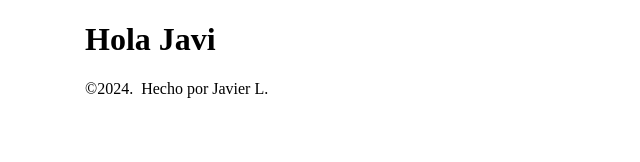
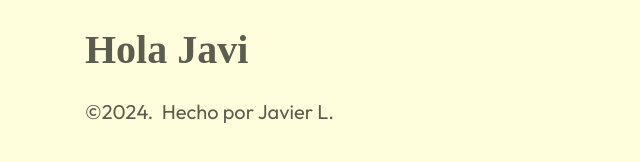
Before and after one commit to jglopezre/javierl-personal-page, a Gatsby site: page / in a window 1280 px wide. Shown: the whole page, without its empty margins (0-640 px from the left). Built offline with nearby package versions, Linux system fonts and the light colour scheme; Gatsby itself is replaced by a stand-in of ours; a web font is replaced by a local one.

Commit message:
feature Global Styles added
- Global styles from styled components has been made
- Theme for styled components using has been made
- gatsby-node configuration fixed
- useDarkMOde custom hook added

December 6, 2024

```diff
--- a/gatsby-browser.ts
+++ /dev/null
@@ -1 +0,0 @@
-import 'normalize.css';
--- /dev/null
+++ b/gatsby-browser.tsx
@@ -0,0 +1,10 @@
+/* eslint-disable react-hooks/rules-of-hooks */
+import React from 'react';
+import 'normalize.css';
+import { ThemeWrapper } from '@/components/ThemeWrapper';
+
+export const wrapPageElement = ({ element }: { element: React.ReactNode }) => (
+  <ThemeWrapper>
+    {element}
+  </ThemeWrapper>
+);
--- a/gatsby-config.ts
+++ b/gatsby-config.ts
@@ -2,8 +2,11 @@ import type { GatsbyConfig } from 'gatsby';
 
 const config: GatsbyConfig = {
   siteMetadata: {
-    title: 'javierl-personal-page',
-    siteUrl: 'https://www.yourdomain.tld',
+    title: 'Lo de Javi',
+    description: 'Portfolio personal y blog donde comparto lo que se',
+    siteUrl: 'https://www.lodejavi.xyz',
+    image: '/images/icon.png',
+    author: 'Javier Lopez',
   },
   // More easily incorporate content into your pages through automatic TypeScript
   // type generation and better GraphQL IntelliSense.
@@ -32,6 +35,26 @@ const config: GatsbyConfig = {
       },
       __key: 'pages',
     },
+    {
+      resolve: 'gatsby-plugin-web-font-loader',
+      options: {
+        google: {
+          families: ['Montserrat', 'Outfit', 'Parkinsans'],
+        },
+      },
+    },
+    {
+      resolve: 'gatsby-plugin-manifest',
+      options: {
+        icon: 'src/images/icon.png',
+        start_url: '/',
+        display: 'browser',
+        name: 'Lo de Javi',
+        short_name: 'LoDeJavi',
+        background_color: '#6b37bf',
+        theme_color: '#6b37bf',
+      },
+    },
   ],
 };
 
--- a/package.json
+++ b/package.json
@@ -19,14 +19,17 @@
     "babel-plugin-styled-components": "^2.1.4",
     "gatsby": "^5.14.0",
     "gatsby-plugin-image": "^3.14.0",
+    "gatsby-plugin-manifest": "^5.14.0",
     "gatsby-plugin-sharp": "^5.14.0",
     "gatsby-plugin-sitemap": "^6.14.0",
     "gatsby-plugin-styled-components": "^6.14.0",
+    "gatsby-plugin-web-font-loader": "^1.0.4",
     "gatsby-source-filesystem": "^5.14.0",
     "gatsby-transformer-remark": "^6.14.0",
     "gatsby-transformer-sharp": "^5.14.0",
     "motion": "^11.13.1",
     "normalize.css": "^8.0.1",
+    "polished": "^4.3.1",
     "react": "^18.2.0",
     "react-dom": "^18.2.0",
     "react-grid-system": "^8.2.1",
--- a/src/components/Layout.tsx
+++ b/src/components/Layout.tsx
@@ -1,11 +1,16 @@
 import React from 'react';
 import { Container } from 'react-grid-system';
+import styled from 'styled-components';
+import { Footer } from './Footer';
 import { SimpleReactComponent } from '@/custom-types';
-import { Footer } from './Footer';
+
+const StyledContainer = styled(Container)`
+  min-height: 100vh;
+`;
 
 export const Layout: React.FC<SimpleReactComponent> = ({ children }) => (
-  <Container>
+  <StyledContainer>
     { children }
     <Footer />
-  </Container>
+  </StyledContainer>
 );
--- /dev/null
+++ b/src/components/Seo.tsx
@@ -0,0 +1,31 @@
+import React from 'react';
+import { UseSiteMetadata } from '@/customHooks/useSiteMetadata';
+import { SEOComponentProps } from '@/custom-types';
+
+export const SEO: React.FC<SEOComponentProps> = ({
+  title,
+  description,
+  pathname,
+  children,
+}) => {
+  const siteMetadata = UseSiteMetadata();
+
+  const seo = {
+    title: `${title || siteMetadata?.title}`,
+    description: `${description || siteMetadata?.description}`,
+    image: `${siteMetadata?.siteUrl}${siteMetadata?.image}`,
+    url: `${siteMetadata?.siteUrl}${pathname || ''}`,
+    author: `${siteMetadata?.author}`,
+  };
+
+  return (
+    <>
+      <title>{seo.title}</title>
+      <meta name="description" content={seo.description} />
+      <meta name="image" content={seo.image} />
+      <meta name="author" content={seo.author} />
+      <meta name="url" content={seo.url} />
+      {children}
+    </>
+  );
+};
--- /dev/null
+++ b/src/components/ThemeWrapper.tsx
@@ -0,0 +1,16 @@
+import React from 'react';
+import { ThemeProvider } from 'styled-components';
+import GlobalStyles from '@/styles/GlobalStyles';
+import { useDarkMode } from '@/customHooks/useDarkTheme';
+import { SimpleReactComponent } from '@/custom-types';
+
+export const ThemeWrapper: React.FC<SimpleReactComponent> = ({ children }) => {
+  const { selectedTheme } = useDarkMode();
+
+  return (
+    <ThemeProvider theme={selectedTheme}>
+      <GlobalStyles />
+      {children}
+    </ThemeProvider>
+  );
+};
--- /dev/null
+++ b/src/customHooks/useDarkTheme.ts
@@ -0,0 +1,37 @@
+import { darkTheme, lightTheme } from '@/styles/theme';
+import { useEffect, useMemo, useState } from 'react';
+
+export const useDarkMode = () => {
+  const [isDarkMode, setIsDarkMode] = useState<Boolean>(() => (
+    window.matchMedia && window.matchMedia('(prefers-color-scheme: dark)').matches
+  ));
+
+  const setDarkMode = () => {
+    setIsDarkMode(true);
+  };
+
+  const setLightMode = () => {
+    setIsDarkMode(false);
+  };
+
+  const selectedTheme = isDarkMode ? darkTheme : lightTheme;
+
+  useEffect(() => {
+    const mediaQuery = window.matchMedia('(prefers-color-scheme: dark)');
+    const handleChange = () => setIsDarkMode(mediaQuery.matches);
+
+    mediaQuery.addEventListener('change', handleChange);
+
+    return () => mediaQuery.removeEventListener('change', handleChange);
+  }, []);
+
+  const darkModeAction = useMemo(() => ({
+    isDarkMode,
+    selectedTheme,
+    setDarkMode,
+    setLightMode,
+  // eslint-disable-next-line react-hooks/exhaustive-deps
+  }), [isDarkMode]);
+
+  return darkModeAction;
+};
--- /dev/null
+++ b/src/customHooks/useSiteMetadata.ts
@@ -0,0 +1,19 @@
+import { graphql, useStaticQuery } from 'gatsby';
+
+export const UseSiteMetadata = () => {
+  const data = useStaticQuery<Queries.UseSiteMetadataQuery>(graphql`
+    query UseSiteMetadata {
+      site {
+        siteMetadata {
+          title
+          description
+          siteUrl
+          image
+          author,
+        }
+      }
+    }
+  `);
+
+  return data.site?.siteMetadata ?? null;
+};
--- a/src/pages/index.tsx
+++ b/src/pages/index.tsx
@@ -2,6 +2,7 @@ import * as React from 'react';
 import type { HeadFC, PageProps } from 'gatsby';
 import { Col, Row } from 'react-grid-system';
 import { Layout } from '@/components/Layout';
+import { SEO } from '@/components/Seo';
 
 const IndexPage: React.FC<PageProps> = () => (
   <Layout>
@@ -15,4 +16,4 @@ const IndexPage: React.FC<PageProps> = () => (
 
 export default IndexPage;
 
-export const Head: HeadFC = () => <title>Lo de javi</title>;
+export const Head: HeadFC = () => <SEO />;
--- /dev/null
+++ b/src/styles/GlobalStyles.ts
@@ -0,0 +1,16 @@
+import { createGlobalStyle } from 'styled-components';
+
+const GlobalStyles = createGlobalStyle`
+  body {
+    font-family: Outfit, Arial, sans-serif;
+    background-color: ${({ theme }) => theme.colors.background};
+    color: ${({ theme }) => theme.colors.text};
+    font-size: ${({ theme }) => theme.typography.fontSize.lg};
+  }
+
+  h1, h2, h3, h4, h5, h6 {
+    font-family: Parkinsans;
+  }
+`;
+
+export default GlobalStyles;
--- /dev/null
+++ b/src/styles/theme.ts
@@ -0,0 +1,42 @@
+import { darken } from "polished";
+
+const theme = {
+  spacing: {
+    xs: '4px',
+    sm: '8px',
+    md: '16px',
+    lg: '24px',
+    xl: '32px',
+  },
+  typography: {
+    fontSize: {
+      sm: '14px',
+      md: '16px',
+      lg: '20px',
+    },
+    fontWeight: {
+      regular: 400,
+      bold: 700,
+    },
+  },
+};
+
+export const darkTheme = {
+  colors: {
+    primary: '#ff5153',
+    secondary: '#ffb925',
+    background: darken(0.2, '#5c5d50'),
+    text: '#fffedc',
+  },
+  ...theme,
+};
+
+export const lightTheme = {
+  colors: {
+    primary: '#ff5153',
+    secondary: '#ffb925',
+    background: '#fffedc',
+    text: '#5c5d50',
+  },
+  ...theme,
+};
--- a/tsconfig.json
+++ b/tsconfig.json
@@ -104,7 +104,7 @@
     "./src/**/*",
     "./gatsby-node.ts",
     "./gatsby-config.ts",
-    "./gatsby-browser.ts",
+    "./gatsby-browser.tsx",
     "./plugins/**/*"
   ],
   "exclude": ["node_modules"]
```
Also changed, not shown: gatsby-node.js (deleted, +0 -11 lines), gatsby-node.ts (added, +12 -0 lines), src/custom-types.d.ts (+8 -0 lines), 1 other file.
